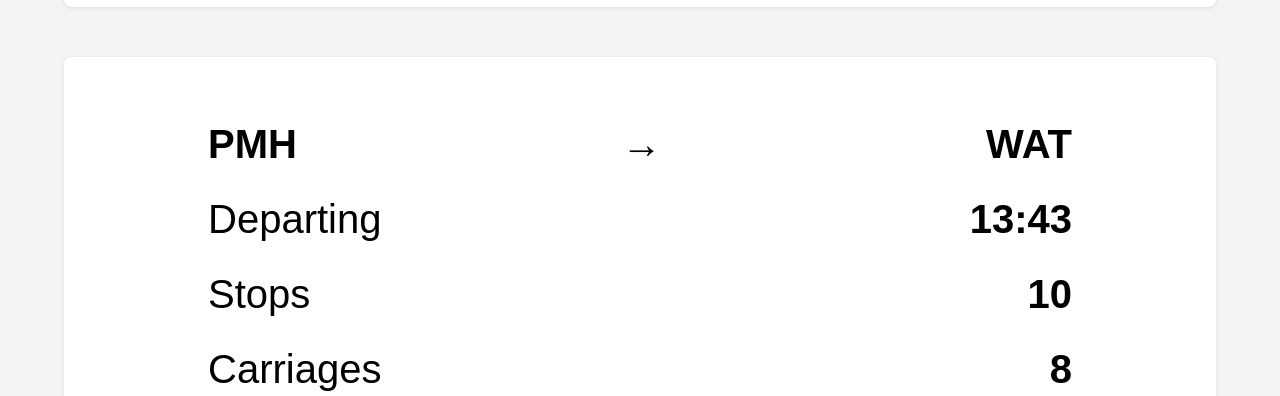
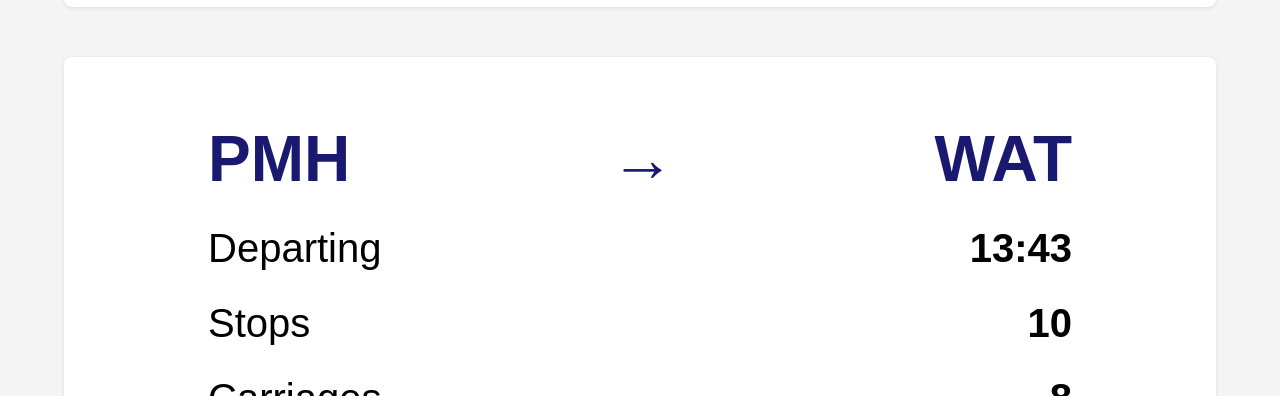
Before and after one commit to hfaulk/next-train, a website: page index.html in a window 1280 px wide. Shown: the part 762-1158 px from the top of the page. Drawn offline with Linux system fonts and the light colour scheme.

Commit message:
Improve styling

```diff
--- a/index.html
+++ b/index.html
@@ -32,7 +32,7 @@
         <section id="journey_info" class="info_panel">
             <div class="info_list">
                 <p id="from">PMH</p>
-                <p>→</p>
+                <p id="arrow">→</p>
                 <p id="to">WAT</p>
             </div>
             <div class="info_list">
--- a/style2.css
+++ b/style2.css
@@ -87,6 +87,9 @@ header div {
 }
 
 #to,
-#from {
+#from,
+#arrow {
     font-weight: bold;
+    color: midnightblue;
+    font-size: 4em;
 }
```
